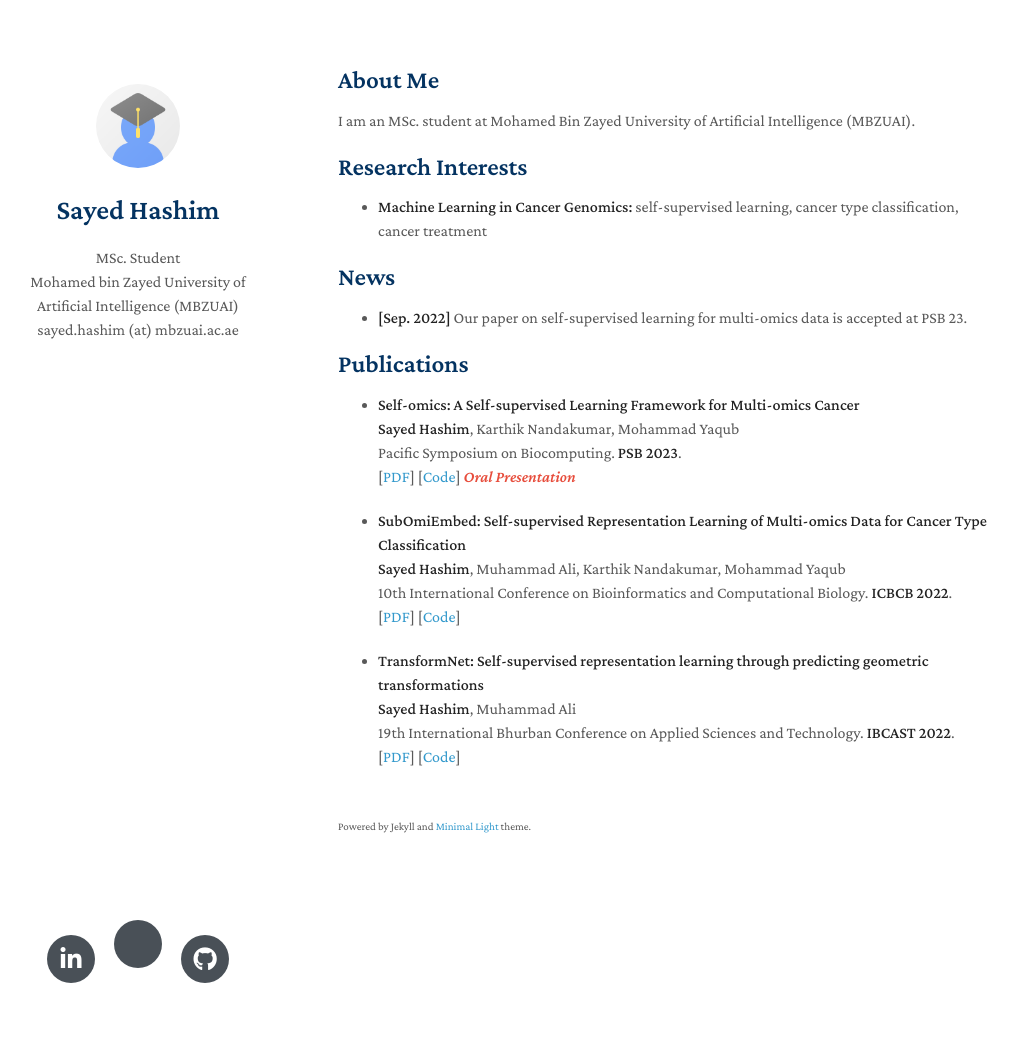
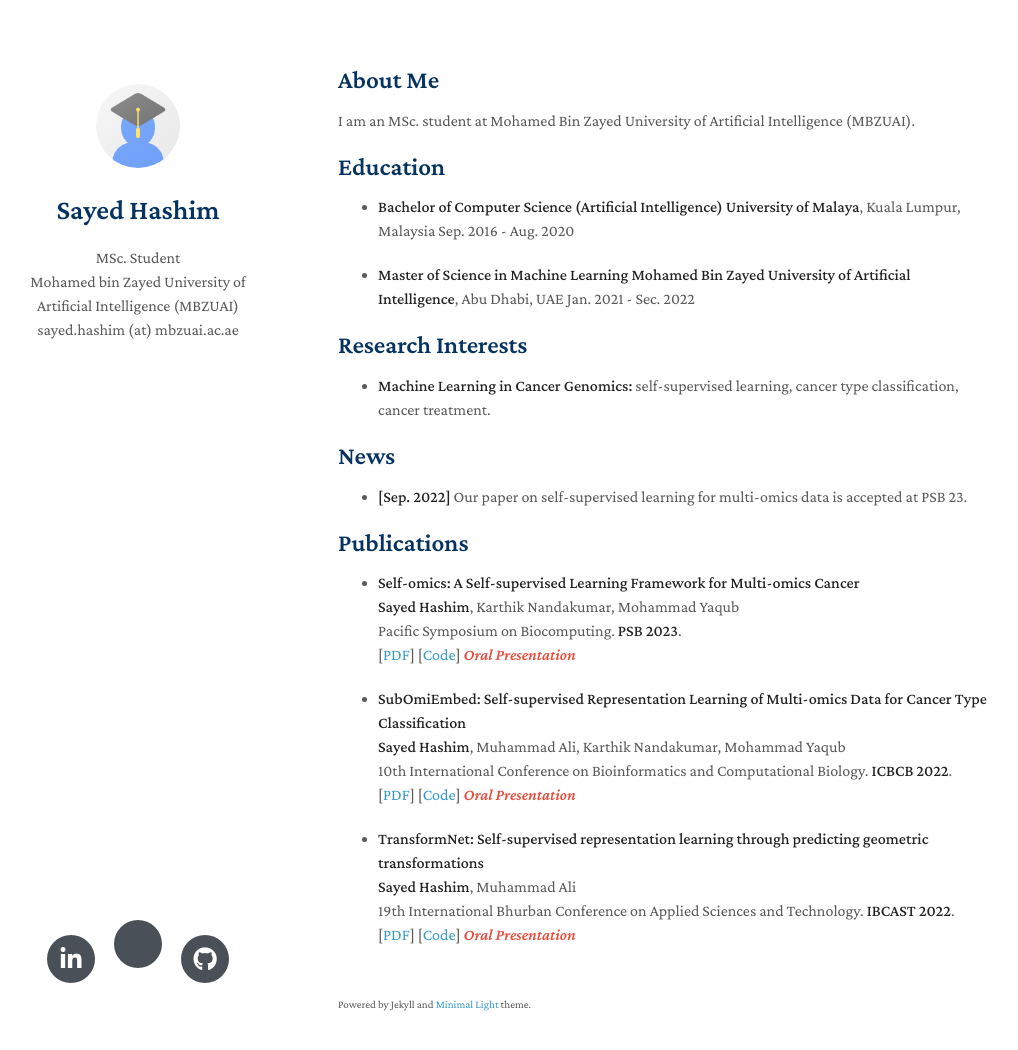
Before and after one commit to hashimsayed0/hashimsayed0.github.io, a Jekyll site: the page built from index.md, in a window 1280 px wide and 1085 px high. Shown: the top 1050 px of the window, without its empty margins (132-1150 px from the left). Built offline with Jekyll 4.4.1, drawn with Linux system fonts in a browser that asks for light colours; nearby versions of some CDN libraries; a style sheet for code colours, icons or effects is not loaded; our own code applies the rules of GitHub Pages for plain Markdown files.

Commit message:
Update index.md

```diff
--- a/index.md
+++ b/index.md
@@ -6,9 +6,19 @@ layout: homepage
 
 I am an MSc. student at Mohamed Bin Zayed University of Artificial Intelligence (MBZUAI).
 
+## Education
+
+- **Bachelor of Computer Science (Artificial Intelligence)**
+  **University of Malaya**, Kuala Lumpur, Malaysia
+  Sep. 2016 - Aug. 2020
+
+- **Master of Science in Machine Learning**
+  **Mohamed Bin Zayed University of Artificial Intelligence**, Abu Dhabi, UAE
+  Jan. 2021 - Sec. 2022
+
 ## Research Interests
 
-- **Machine Learning in Cancer Genomics:** self-supervised learning, cancer type classification, cancer treatment
+- **Machine Learning in Cancer Genomics:** self-supervised learning, cancer type classification, cancer treatment.
 
 ## News
 
@@ -30,7 +40,7 @@ I am an MSc. student at Mohamed Bin Zayed University of Artificial Intelligence
   <br>
   10th International Conference on Bioinformatics and Computational Biology. **ICBCB 2022**.
   <br>
-  [[PDF](https://ieeexplore.ieee.org/document/9802478)] [[Code](https://github.com/hashimsayed0/SubOmiEmbed)]
+  [[PDF](https://ieeexplore.ieee.org/document/9802478)] [[Code](https://github.com/hashimsayed0/SubOmiEmbed)] <strong><i style="color:#e74d3c">Oral Presentation</i></strong>
 
 - **TransformNet: Self-supervised representation learning through predicting geometric transformations**
   <br>
@@ -38,4 +48,4 @@ I am an MSc. student at Mohamed Bin Zayed University of Artificial Intelligence
   <br>
   19th International Bhurban Conference on Applied Sciences and Technology. **IBCAST 2022**.
   <br>
-  [[PDF](https://arxiv.org/pdf/2202.04181.pdf)] [[Code](https://github.com/hashimsayed0/TransformNet)]
+  [[PDF](https://arxiv.org/pdf/2202.04181.pdf)] [[Code](https://github.com/hashimsayed0/TransformNet)] <strong><i style="color:#e74d3c">Oral Presentation</i></strong>
```
